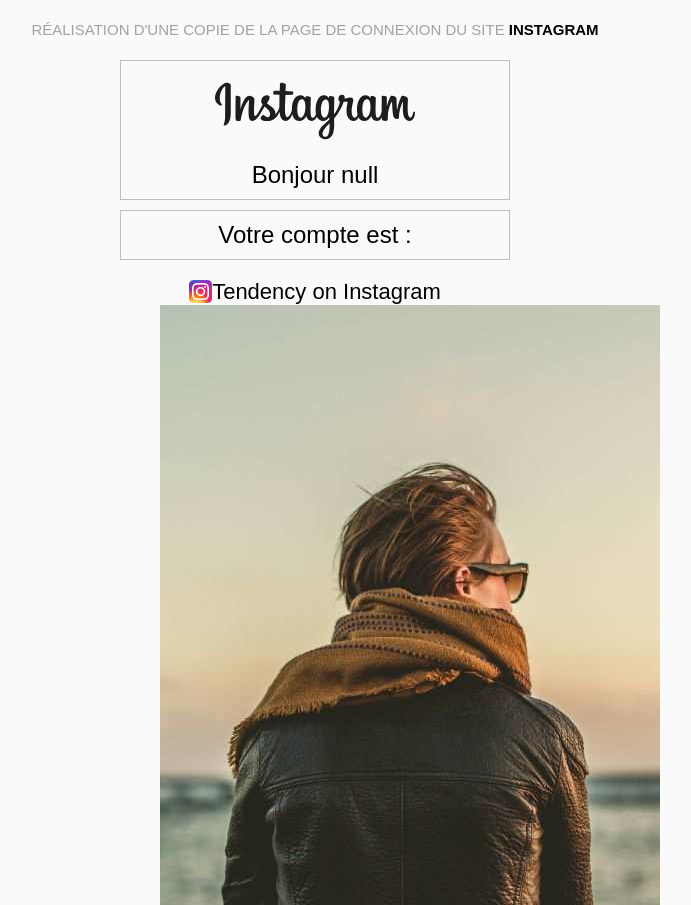
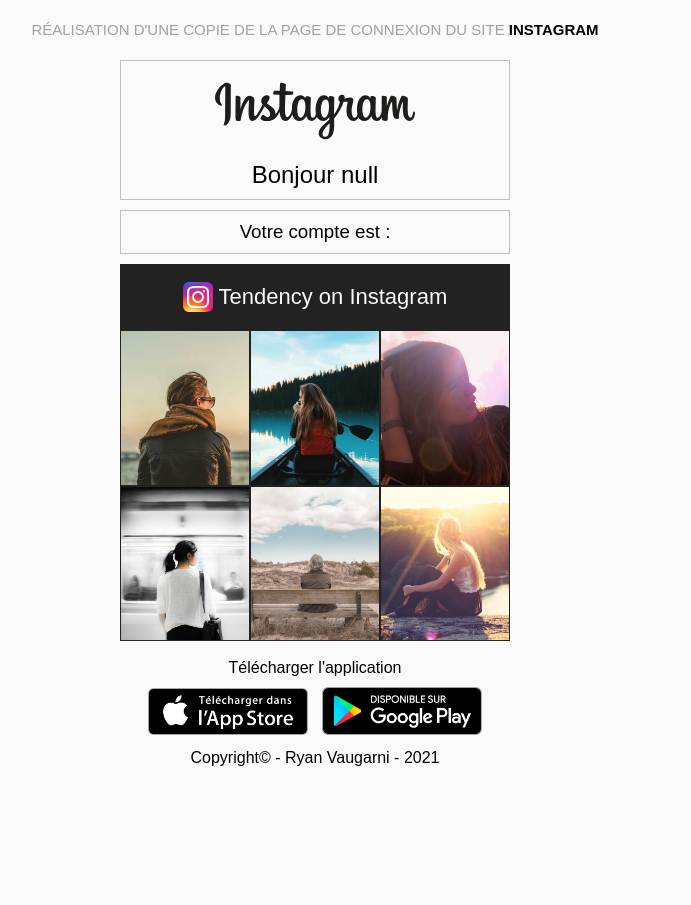
Before and after one commit to ryanvaugarni/tp_instagram, a plain HTML site: page accueil.html in a window 1280 px wide. Shown: the top 905 px of the page, without its empty margins (325-1016 px from the left). After the commit the page ends 800 px from the top, so only its background shows below. Drawn offline with Linux system fonts and the light colour scheme.

Commit message:
new commit

```diff
--- a/accueil.html
+++ b/accueil.html
@@ -5,7 +5,7 @@
     <meta http-equiv="X-UA-Compatible" content="IE=edge">
     <meta name="viewport" content="width=device-width, initial-scale=1.0">
     <title>Instagram - Accueil</title>
-    <link rel="stylesheet" href="./css/style2.css">
+    <link rel="stylesheet" href="./css/accueil.css">
     <link rel="shortcut icon" type="image/png" href="./ico/ico.ico"/>
 </head>
 <body>
@@ -18,11 +18,12 @@
             <h2>Bonjour</h2>
         </section>
         <section>
-            <h2>Votre compte est :</h2>
+            <h3>Votre compte est :</h3>
         </section>
+        <!--GALLERY-->
         <figure>
             <figcaption>
-                <h3><img id="ita" src="./ico/ico.ico" alt="Instagram">Tendency on Instagram</h3>
+                <h3><img id="ita" src="./ico/ico.ico" alt="Instagram"> Tendency on Instagram</h3>
             </figcaption>
             <ul>
                 <li><img src="./image/boy.jpg" alt="boy"></li>
@@ -33,6 +34,8 @@
                 <li><img src="./image/girl_mountain.jpg" alt="girlmoutain"></li>
             </ul>
         </figure>
+        <!--FIN GALLERY-->
+        <br>
         <ul id="picture">
             <p>Télécharger l'application</p>
             <li>
@@ -42,5 +45,8 @@
         </ul>
     </main>
     <script src="./js/app2.js"></script>
+    <footer>
+        <p>Copyright&copy; - Ryan Vaugarni - 2021</p>
+    </footer>
 </body>
 </html>
--- a/css/style2.css
+++ b/css/accueil.css
@@ -48,11 +48,14 @@
 }
 figcaption h3{
     font-size: 2.2rem;
+    color: #fafafa;
+    padding: 1rem;
+    margin: 1rem auto;
 }
 #ita{
-    width: 2.3rem;
-    transform: translateX(-1rem);
-    transform: translateY(0.4rem);
+    width: 3rem;
+    transform: translateX(-3rem);
+    transform: translateY(0.8rem);
 }
 strong{
     color: #000;
@@ -69,3 +72,31 @@
 section{
     margin-bottom: 1rem;
 }
+figure{
+    display: block;
+    margin: 0 auto;
+    background-color: #222;
+}
+figure ul{
+    display: grid;
+    grid-template-columns: repeat(3, 1fr);
+}
+figure ul li img{
+    max-width: 100%;
+    height: auto;
+    border: solid .1rem #222;
+    display: block;
+}
+/* PLAYSTORE AND APPLE WIDGET */
+#picture li{
+    margin: 1rem auto;
+    text-align: center;
+    display: block;
+}
+#picture li a{
+    text-align: center;
+    margin: .5rem;
+}
+#picture li a img{
+    width: 16rem;
+}
--- a/css/style.css
+++ b/css/style.css
@@ -155,6 +155,7 @@
 p a{
     color: #2b7dc0;
 }
+/* PLAYSTORE AND APPLE WIDGET */
 #picture li{
     margin: 1rem auto;
     text-align: center;
--- a/js/app.js
+++ b/js/app.js
@@ -11,7 +11,6 @@
     btn.addEventListener("click",(e)=>{
          form.classList.add('appear')
     })
-
     traitement = (e)=>{
         e.preventDefault()
         let User = {
```
Also changed, not shown: index.html (+1 -2 lines).
